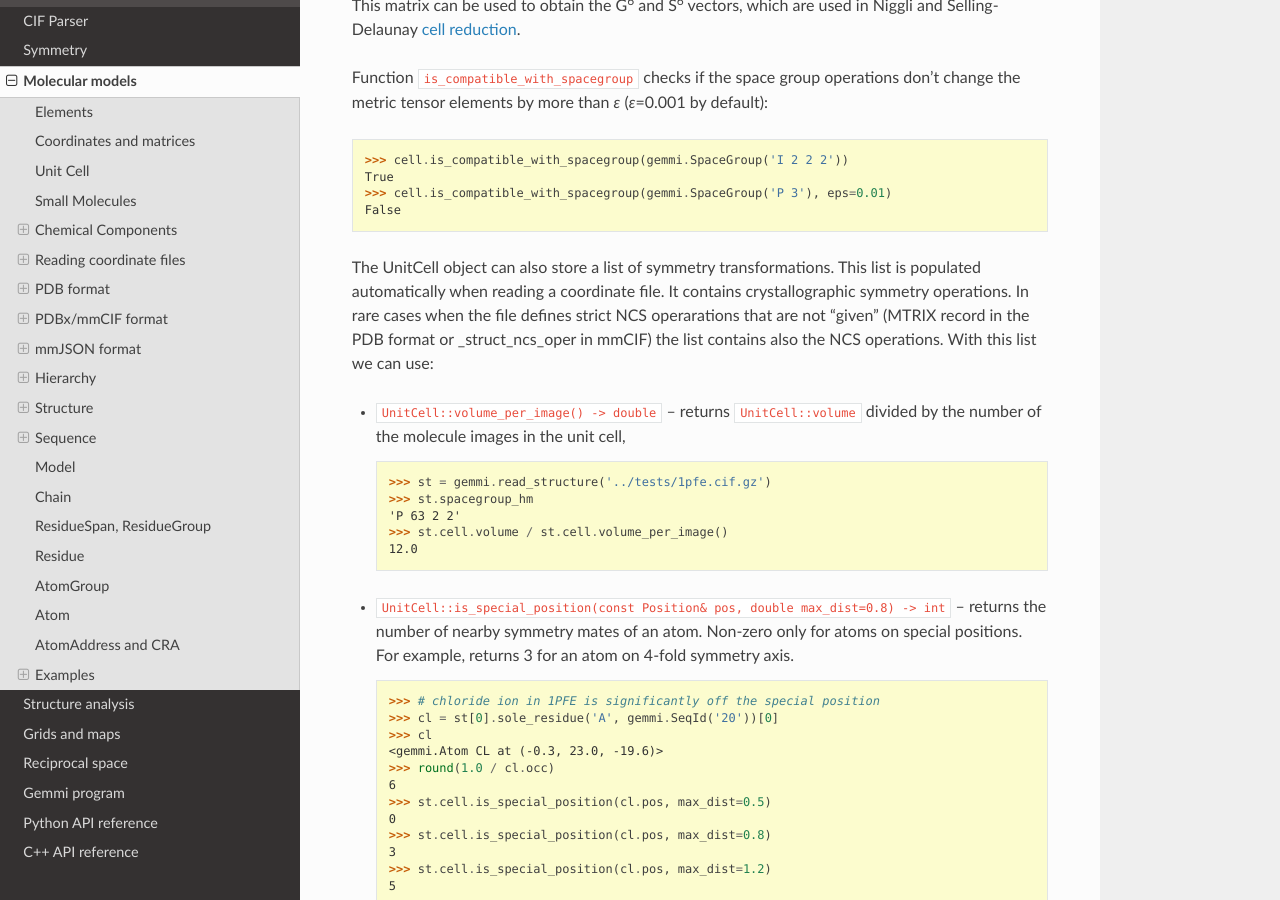
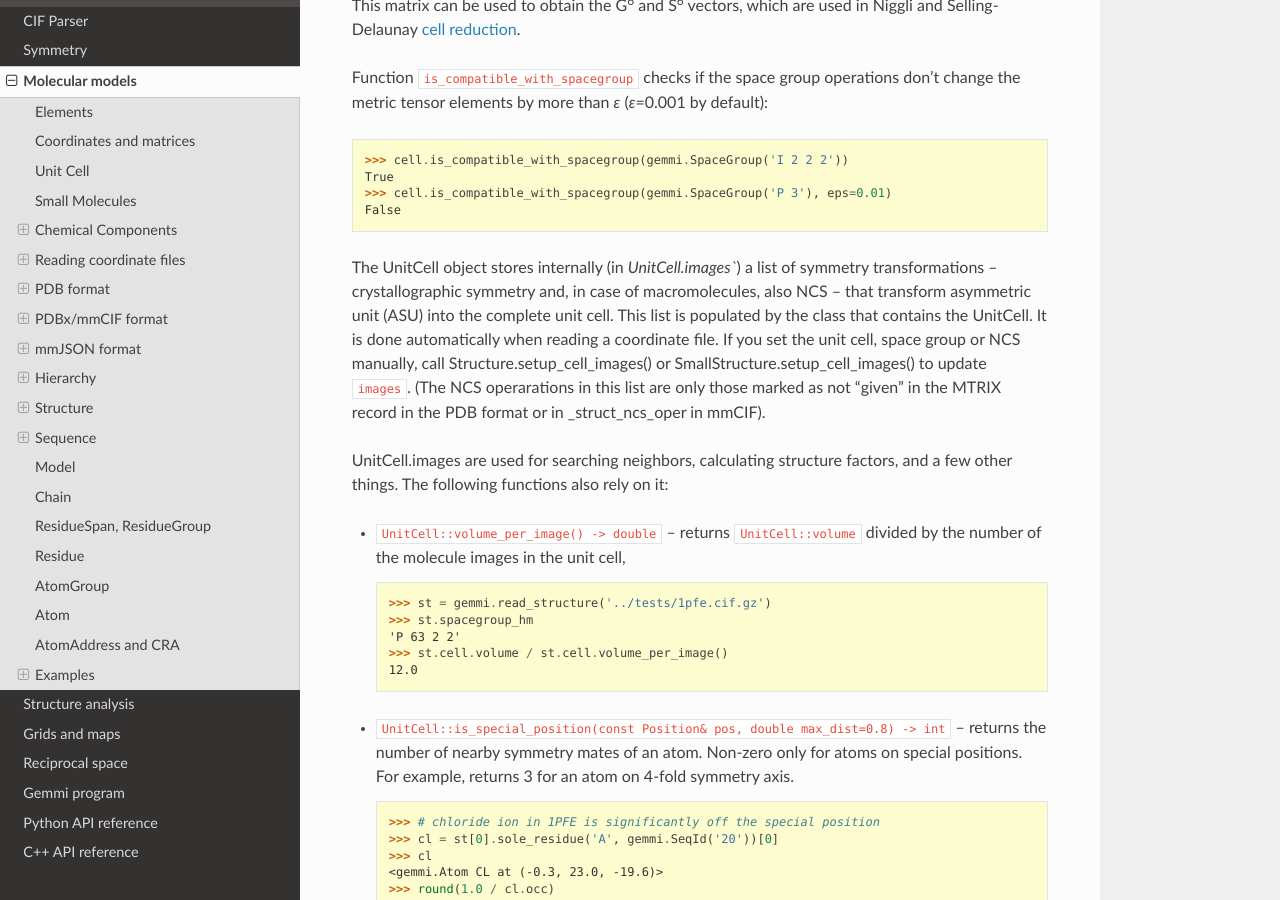
Before and after one commit to project-gemmi/gemmi, a Sphinx documentation site: the page built from docs/mol.rst, in a window 1280 px wide and 900 px high, scrolled down 6135 px. Built offline with Sphinx 7.4.7 and the Read the Docs theme 2.0.0, drawn with Linux system fonts in a browser that asks for light colours.

Commit message:
clarify two things in docs (#211)

```diff
--- a/docs/hkl.rst
+++ b/docs/hkl.rst
@@ -1919,6 +1919,9 @@ Similarly, for small molecules:
   >>> calc_x.calculate_sf_from_small_structure(small, (0,2,4))
   (17.814263474967163-6.544854223135837e-15j)
 
+For each atom, the Debye-Waller factor (used in the structure factor
+calculation) is obtained using either isotropic or anisotropic ADPs
+(B-factors). If anisotropic ADPs are non-zero, isotropic ADP is ignored.
 
 .. _addends:
 
--- a/docs/mol.rst
+++ b/docs/mol.rst
@@ -365,13 +365,20 @@ operations don't change the metric tensor elements by more than *ε*
     False
 
 
-The UnitCell object can also store a list of symmetry transformations.
-This list is populated automatically when reading a coordinate file.
-It contains crystallographic symmetry operations. In rare cases
-when the file defines strict NCS operarations that are not "given"
-(MTRIX record in the PDB format or _struct_ncs_oper in mmCIF)
-the list contains also the NCS operations.
-With this list we can use:
+The UnitCell object stores internally (in `UnitCell.images``) a list of
+symmetry transformations -- crystallographic symmetry and, in case of
+macromolecules, also NCS -- that transform asymmetric unit (ASU) into
+the complete unit cell. This list is populated by the class that contains
+the UnitCell. It is done automatically when reading a coordinate file.
+If you set the unit cell, space group or NCS manually,
+call Structure.setup_cell_images() or SmallStructure.setup_cell_images()
+to update ``images``.
+(The NCS operarations in this list are only those marked as not "given"
+in the MTRIX record in the PDB format or in _struct_ncs_oper in mmCIF).
+
+UnitCell.images are used for searching neighbors,
+calculating structure factors, and a few other things.
+The following functions also rely on it:
 
 * ``UnitCell::volume_per_image() -> double`` -- returns ``UnitCell::volume``
   divided by the number of the molecule images in the unit cell,
```
